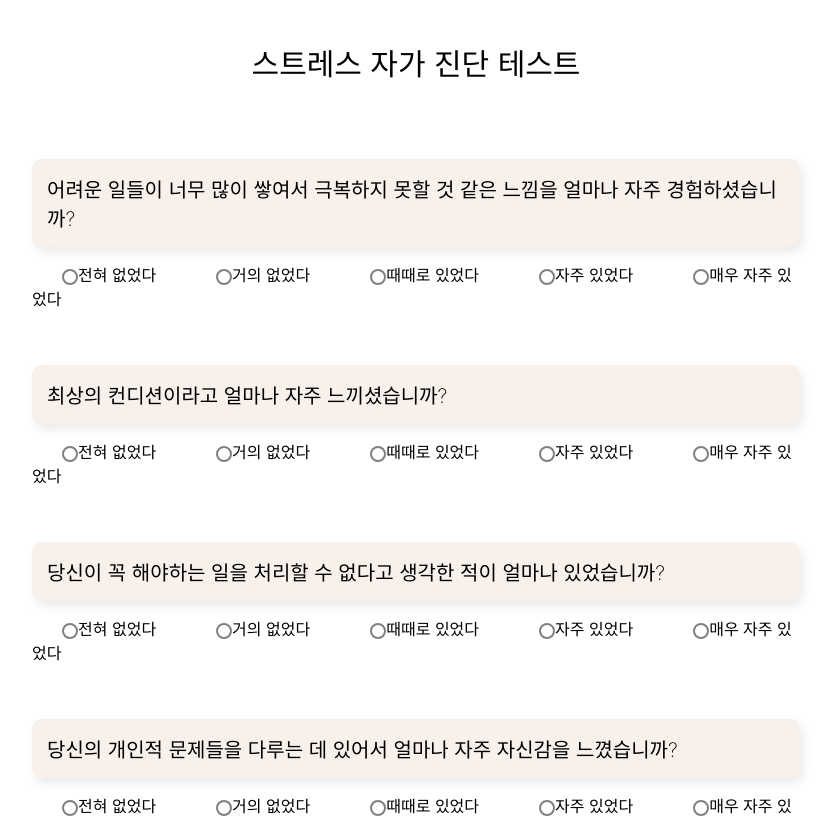
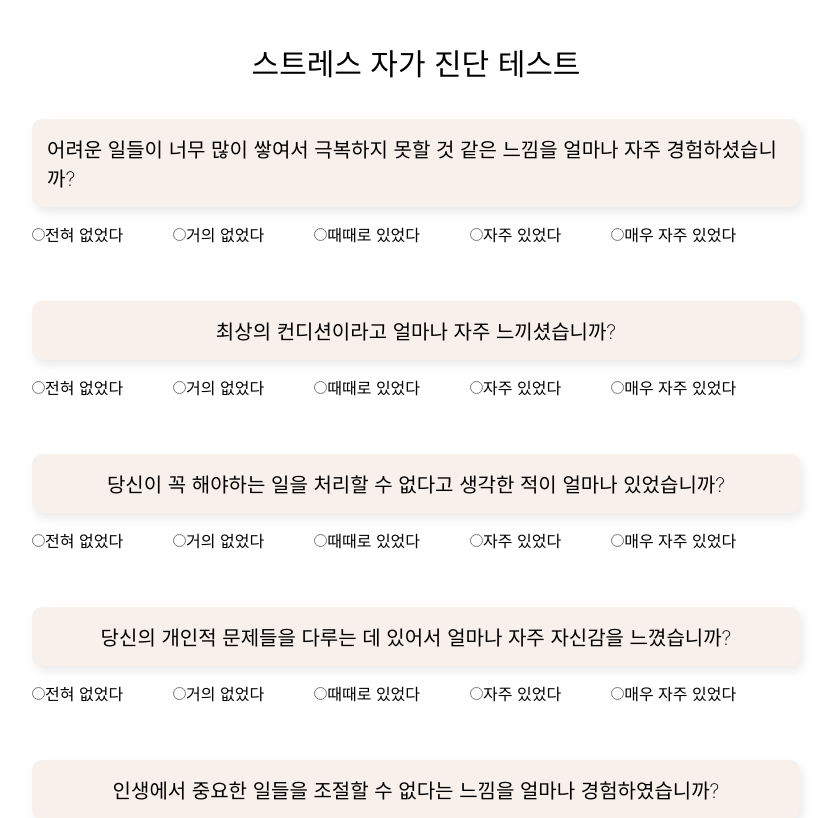
Before and after one commit to kossCocoton/frontend, a React (Create React App) app: page /test in a window 1280 px wide. Shown: the top 818 px of the page, without its empty margins (224-1057 px from the left). Built offline with nearby package versions, Linux system fonts and the light colour scheme.

Commit message:
feat: TestPage 퍼블리싱

```diff
--- a/src/component/page/TestPage.jsx
+++ b/src/component/page/TestPage.jsx
@@ -1,21 +1,21 @@
 import styled from "styled-components";
 import Button from "../ui/Button";
 import React, { useState } from "react";
-import Question from "../ui/Question"; // Question 컴포넌트 임포트
+import { useNavigate } from "react-router-dom";
 
 const Wrapper = styled.div`
   display: flex;
   flex-direction: column;
-  align-items: center; // 가운데 정렬
-  padding: 0 20vw; // 양쪽 패딩
+  align-items: center;
+  padding: 0 20vw;
 `;
 
 const Text = styled.div`
-  width: 100%; // 전체 너비
-  text-align: center; // 가운데 정렬
+  width: 100%;
+  text-align: center;
   font-size: 30px;
   font-weight: 300;
-  margin: 40px 0; // 위아래 여백을 주기 위해 margin 설정
+  margin-top: 40px;
 `;
 
 const StyledButtonContainer = styled.div`
@@ -32,8 +32,32 @@ const StyledButtonContainer = styled.div`
 `;
 
 const QuestionContainer = styled.div`
-  margin: 20px 0; // 각 질문 사이에 여백을 주기 위해 margin 설정
+  margin: 20px 0;
   width: 100%;
+`;
+
+const Container = styled.div`
+  width: 100%;
+`;
+
+const RoundedBox = styled.div`
+  font-size: 20px;
+  font-weight: 200;
+  border-radius: 10px;
+  border: 0;
+  background-color: #f7f0eb;
+  padding: 15px;
+  margin: 15px 0;
+  box-shadow: 3px 5px 10px rgba(150, 150, 150, 0.2);
+  display: flex;
+  justify-content: center;
+  align-items: center;
+  text-align: left;
+`;
+
+const Label = styled.label`
+  margin-right: 50px;
+  cursor: pointer;
 `;
 
 const radioOptions = [
@@ -59,28 +83,29 @@ const questions = [
 
 function TestPage() {
   const [answers, setAnswers] = useState({});
-    const [score, setScore] = useState(null); // 점수를 저장할 상태
+  const [score, setScore] = useState(null);
+  const navigate = useNavigate();
 
   const handleAnswerChange = (questionName, value) => {
-        setAnswers(prevAnswers => {
+    setAnswers((prevAnswers) => {
       const newAnswers = { ...prevAnswers, [questionName]: value };
-            console.log("현재 답변:", newAnswers); // 상태가 업데이트된 후 로그 출력
+      console.log("현재 답변:", newAnswers);
       return newAnswers;
     });
   };
 
   const calculateScore = () => {
-        console.log("최종 답변:", answers); // 점수를 계산하기 전에 로그 출력
-
-        // answers 객체에서 값이 있는 경우만 계산
+    console.log("최종 답변:", answers);
     const totalScore = Object.values(answers)
-            .filter(value => value !== undefined) // 값이 있는 것만 필터링
-            .map(value => parseFloat(value)) // float로 변환
+      .filter((value) => value !== undefined)
+      .map((value) => parseFloat(value))
       .reduce((acc, curr) => acc + curr, 0);
 
-        const finalScore = Math.max(0, Math.min(totalScore, 100)); // 최소 0, 최대 100으로 제한
-        setScore(finalScore); // 점수 상태 업데이트
+    const finalScore = Math.max(0, Math.min(totalScore, 100));
+    setScore(finalScore);
     console.log("현재 점수:", finalScore);
+
+    navigate("/my");
   };
 
   return (
@@ -88,21 +113,26 @@ function TestPage() {
       <Text>스트레스 자가 진단 테스트</Text>
       {questions.map((question) => (
         <QuestionContainer key={question.id}>
-                    <Question
-                        question={question.text}
+          <Container>
+            <RoundedBox>{question.text}</RoundedBox>
+            {radioOptions.map((option) => (
+              <Label key={option.value}>
+                <input
+                  type="radio"
                   name={question.id}
-                        value={answers[question.id]}
-                        onChange={(value) => handleAnswerChange(question.id, value)}
-                        options={radioOptions}
+                  value={option.value}
+                  checked={answers[question.id] === option.value}
+                  onChange={() => handleAnswerChange(question.id, option.value)}
                 />
+                {option.label}
+              </Label>
+            ))}
+          </Container>
         </QuestionContainer>
       ))}
       <StyledButtonContainer>
         <Button title="제출하기" onClick={calculateScore} />
       </StyledButtonContainer>
-            {score !== null && (
-                <Text>당신의 점수: {score}점</Text> // 결과 점수 표시
-            )}
     </Wrapper>
   );
 }
--- a/src/component/ui/Question.jsx
+++ /dev/null
@@ -1,46 +0,0 @@
-import React from "react";
-import Radio from "../ui/Radio";
-import styled from "styled-components";
-
-const Container = styled.div`
-    width: 100%; /* 전체 너비를 사용 */
-`;
-
-const RoundedBox = styled.div`
-    font-size: 20px;
-    font-weight: 200;
-    border-radius: 10px; /* 둥글게 */
-    border: 0px;
-    background-color: #F7F0EB;
-    padding: 15px;
-    margin: 15px 0; /* 위아래 여백 */
-    box-shadow: 3px 5px 10px rgba(150, 150, 150, 0.2);
-    display: flex;
-    justify-content: flex-start; /* 왼쪽 정렬 */
-    align-items: center;
-    text-align: left; /* 텍스트 왼쪽 정렬 */
-`;
-
-const Label = styled.label`
-    margin-right: 30px; /* 라디오 버튼과의 간격 */
-    cursor: pointer; /* 커서 포인터로 변경 */
-`;
-
-const Question = ({ question, name, value, onChange, options }) => (
-    <Container>
-        <RoundedBox>{question}</RoundedBox>
-        {options.map(option => (
-            <Label key={option.value}>
-                <Radio
-                    name={name}
-                    value={option.value}
-                    checked={value === option.value}
-                    onChange={() => onChange(option.value)}
-                />
-                {option.label}
-            </Label>
-        ))}
-    </Container>
-);
-
-export default Question;
```
Lines whose indentation alone changed are shown as unchanged.
